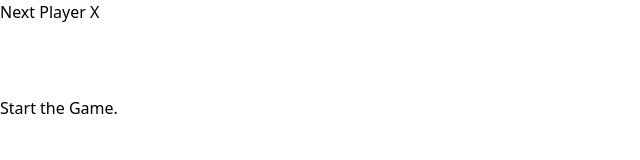
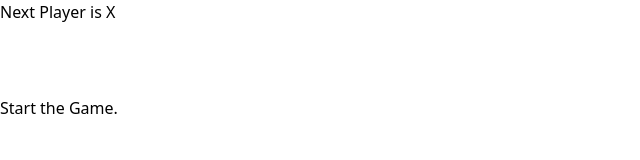
Before and after one commit to saifur111/nreact-lws-tic-tac-toe_react-version, a React (Vite) app: page / in a window 1280 px wide. Shown: the top 160 px of the page, without its empty margins (0-640 px from the left). Built offline with nearby package versions, Linux system fonts and the light colour scheme.

Commit message:
This commit is comple all functionalal program and codes works fine

```diff
--- a/src/components/Board.jsx
+++ b/src/components/Board.jsx
@@ -1,19 +1,19 @@
 import { calculateWinner } from "../lib/calculateWinner";
 import Square from "./Square";
 
-export default function Board({onPlay,squares,xIsNext}) {
+export default function Board({ onPlay, squares, xIsNext, winner,currentMove }) {
 
-    const winner = calculateWinner(squares);
-    let status ;
-    if (winner){
-        status =`Winner : ${winner}`;
+    let status;
+
+    if (winner) {
+        status = `Winner : ${winner}`;
     }
     else {
-        status = "Next Player " + (xIsNext?"X":"O")
+        status = "Next Player is  " + (xIsNext ? "X" : "O")
     }
-
-    const handleClick =(i)=>{
-        if(squares[i] || calculateWinner(squares)){
+    if (currentMove === 9 && !winner) status = `None Win Game.`
+    const handleClick = (i) => {
+        if (squares[i] || calculateWinner(squares)) {
             return;
         }
         const nextSquares = squares.slice();
@@ -28,14 +28,14 @@ export default function Board({onPlay,squares,xIsNext}) {
         <>
             <div >{status}</div>
             <div className="flex">
-                <Square onSquareClick={()=>handleClick(0)} value={squares[0]} />
-                <Square onSquareClick={() =>handleClick(1)}  value={squares[1]}  />
-                <Square onSquareClick={() =>handleClick(2)}  value={squares[2]} />
+                <Square onSquareClick={() => handleClick(0)} value={squares[0]} />
+                <Square onSquareClick={() => handleClick(1)} value={squares[1]} />
+                <Square onSquareClick={() => handleClick(2)} value={squares[2]} />
             </div>
             <div className="flex">
                 <Square onSquareClick={() => handleClick(3)} value={squares[3]} />
                 <Square onSquareClick={() => handleClick(4)} value={squares[4]} />
-                <Square onSquareClick={() => handleClick(5)}  value={squares[5]} />
+                <Square onSquareClick={() => handleClick(5)} value={squares[5]} />
             </div>
             <div className="flex">
                 <Square onSquareClick={() => handleClick(6)} value={squares[6]} />
--- a/src/components/Game.jsx
+++ b/src/components/Game.jsx
@@ -1,13 +1,14 @@
 import { useState } from "react";
 import Board from "./Board";
 import History from "./History";
+import { calculateWinner } from "../lib/calculateWinner";
 export default function Game(){
     const [history, setHistory] = useState([Array(9).fill(null)]);
     const [xIsNext, setXIsNext] = useState(true);
     const [currentMove, setCurrentMove] = useState(0);
 
     const currentSqures =history[currentMove];// history last push
-
+    const winner = calculateWinner(currentSqures);
     const handlePlay = (nextSquares)=>{
         setXIsNext(!xIsNext);
         const nextHistory = [...history.slice(0,currentMove+1),nextSquares]
@@ -21,9 +22,10 @@ export default function Game(){
     const moves = history.map((squares,move)=>{
         let desc;
         if(move>0){
-            desc = `Go to the move # ${move}`
-        }else{
-            desc = `Start the Game.`
+           desc = `Go to the move # ${move}`
+        }
+        else{
+           desc = `Start the Game.`
         }
         return(
             <li key={move} className="bg-gray-700 text-white mb-1 p-1 rounded-sm">
@@ -35,7 +37,7 @@ export default function Game(){
         <>
         <div className="flex justify-center p-4">
             <div className="mr-16">
-                <Board onPlay={handlePlay} squares={currentSqures} xIsNext={xIsNext}/>
+                    <Board currentMove={currentMove} winner={winner} onPlay={handlePlay} squares={currentSqures} xIsNext={xIsNext}/>
             </div>
             <div>
                 <History moves={moves}/>
```
